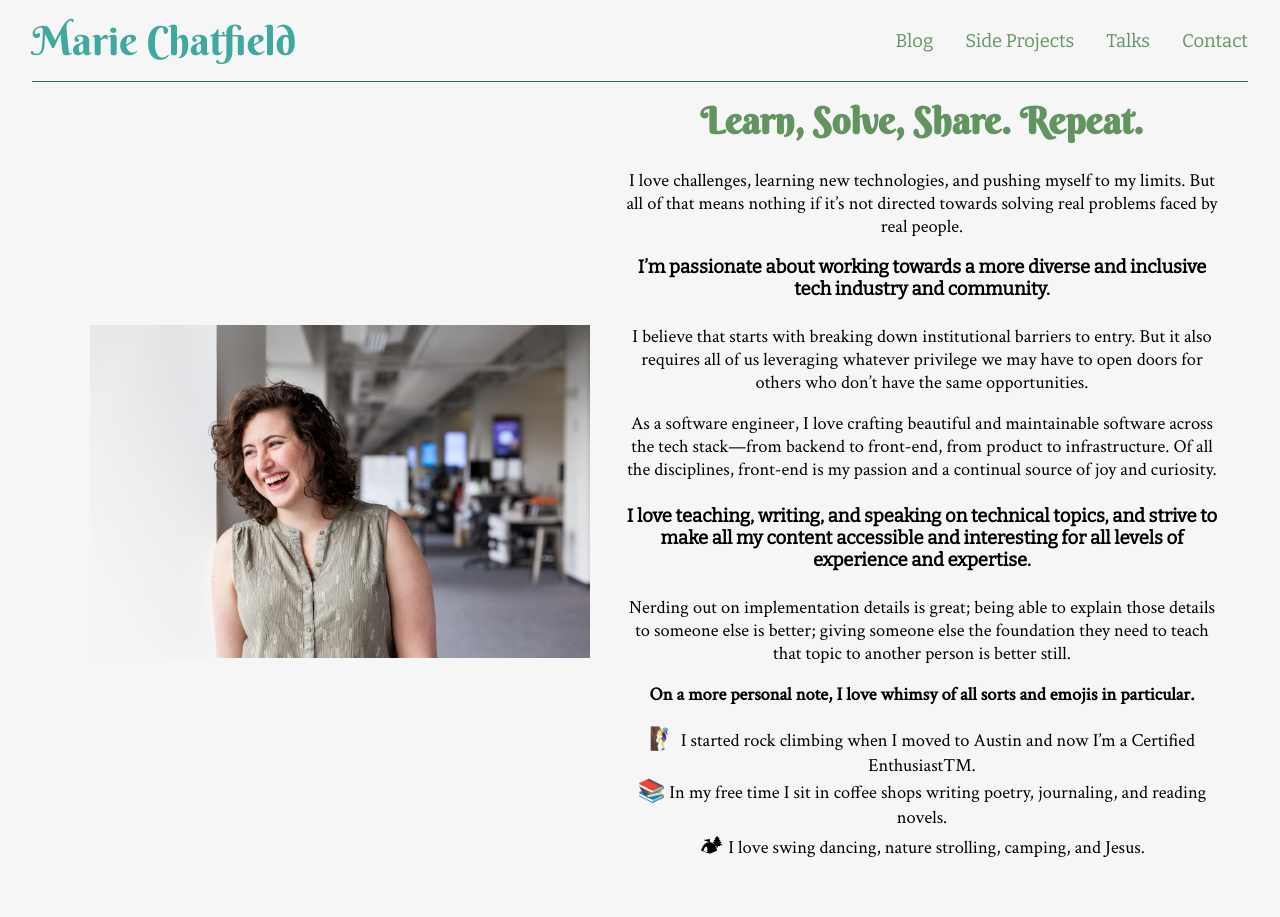
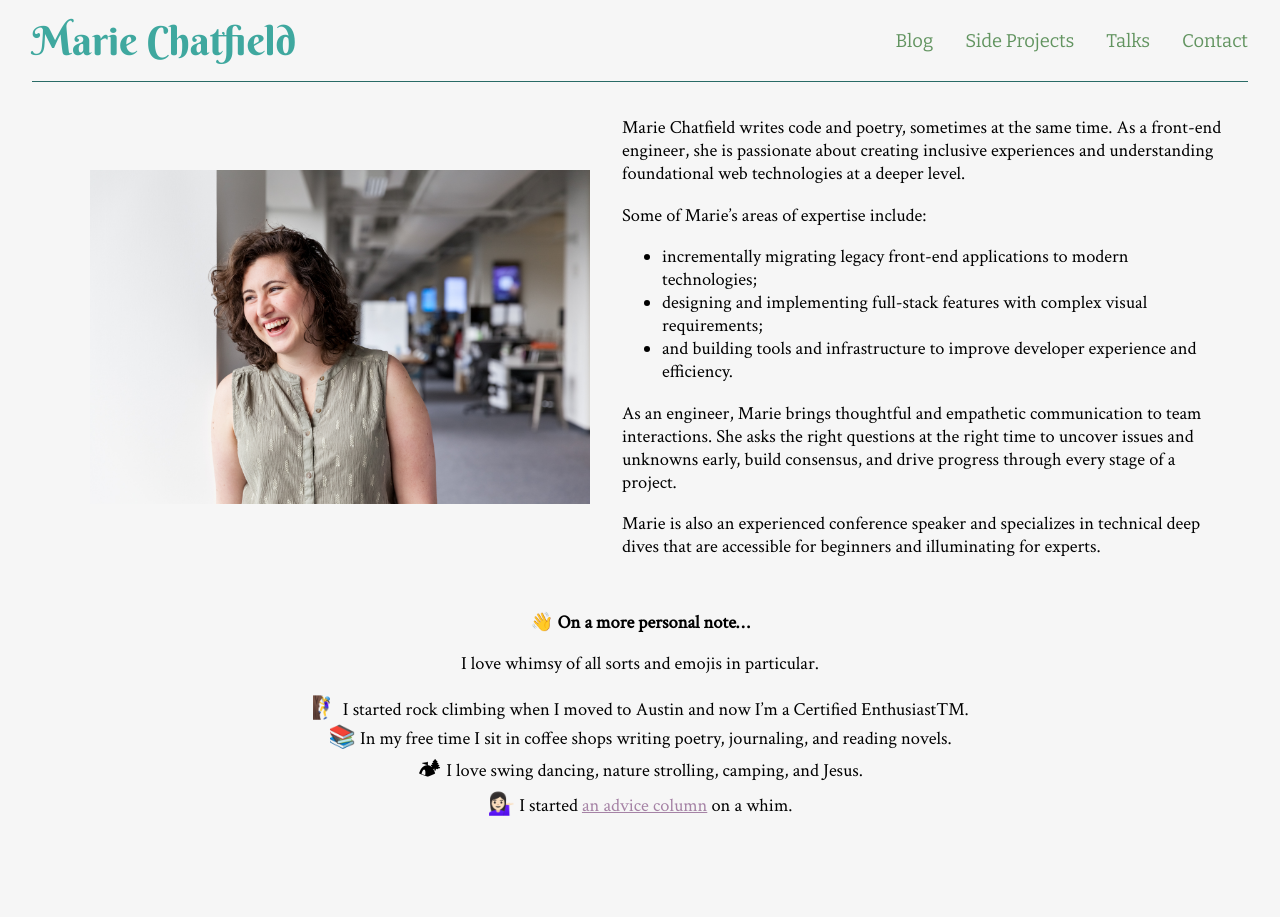
Before and after one commit to mchat/mchat.github.io, a Jekyll site: the page built from index.md, in a window 1280 px wide. Built offline with Jekyll 4.4.1, drawn with Linux system fonts in a browser that asks for light colours; nearby versions of some CDN libraries.

Commit message:
Update bio

```diff
--- a/index.md
+++ b/index.md
@@ -7,28 +7,29 @@ permalink: /
   <div class="content__section__media align-center" markdown="block">
 ![Profile picture of Marie Chatfield.](/public/resources/images/profile.jpg){: .content__section__image }
   </div>
-  <div class="content__section__text align-center content__section__text--align-title" markdown="block">
+  <div class="content__section__text content__section__text--align-title" markdown="block">
 
-# Learn, Solve, Share. Repeat.
+Marie Chatfield writes code and poetry, sometimes at the same time. As a front-end engineer, she is passionate about creating inclusive experiences and understanding foundational web technologies at a deeper level.
 
-I love challenges, learning new technologies, and pushing myself to my limits.
-But all of that means nothing if it’s not directed towards solving real problems faced by real people.
+Some of Marie's areas of expertise include:
 
-#### I’m passionate about working towards a more diverse and inclusive tech industry and community.
+- incrementally migrating legacy front-end applications to modern technologies;
+- designing and implementing full-stack features with complex visual requirements;
+- and building tools and infrastructure to improve developer experience and efficiency.
 
-I believe that starts with breaking down institutional barriers to entry.
-But it also requires all of us leveraging whatever privilege we may have to open doors for others who don’t have the same opportunities.
+As an engineer, Marie brings thoughtful and empathetic communication to team interactions. She asks the right questions at the right time to uncover issues and unknowns early, build consensus, and drive progress through every stage of a project.
 
-As a software engineer, I love crafting beautiful and maintainable software across the tech stack—from backend to front-end, from product to infrastructure. Of all the disciplines, front-end is my passion and a continual source of joy and curiosity.
+Marie is also an experienced conference speaker and specializes in technical deep dives that are accessible for beginners and illuminating for experts.
+</div>
+</div>
+<div class="align-center" markdown="block">
 
-#### I love teaching, writing, and speaking on technical topics, and strive to make all my content accessible and interesting for all levels of experience and expertise.
+__👋 On a more personal note...__
 
-Nerding out on implementation details is great; being able to explain those details to someone else is better; giving someone else the foundation they need to teach that topic to another person is better still.
-
-__On a more personal note, I love whimsy of all sorts and emojis in particular.__
+I love whimsy of all sorts and emojis in particular.
 
 <big>🧗‍♀️</big> I started rock climbing when I moved to Austin and now I'm a Certified Enthusiast™.
 <br><big>📚</big> In my free time I sit in coffee shops writing poetry, journaling, and reading novels.
 <br><big>🏕</big> I love swing dancing, nature strolling, camping, and Jesus.
+<br><big>💁🏻‍♀️</big> I started <a href="https://dear.mariechatfield.com">an advice column</a> on a whim.
 </div>
-</div>
```
